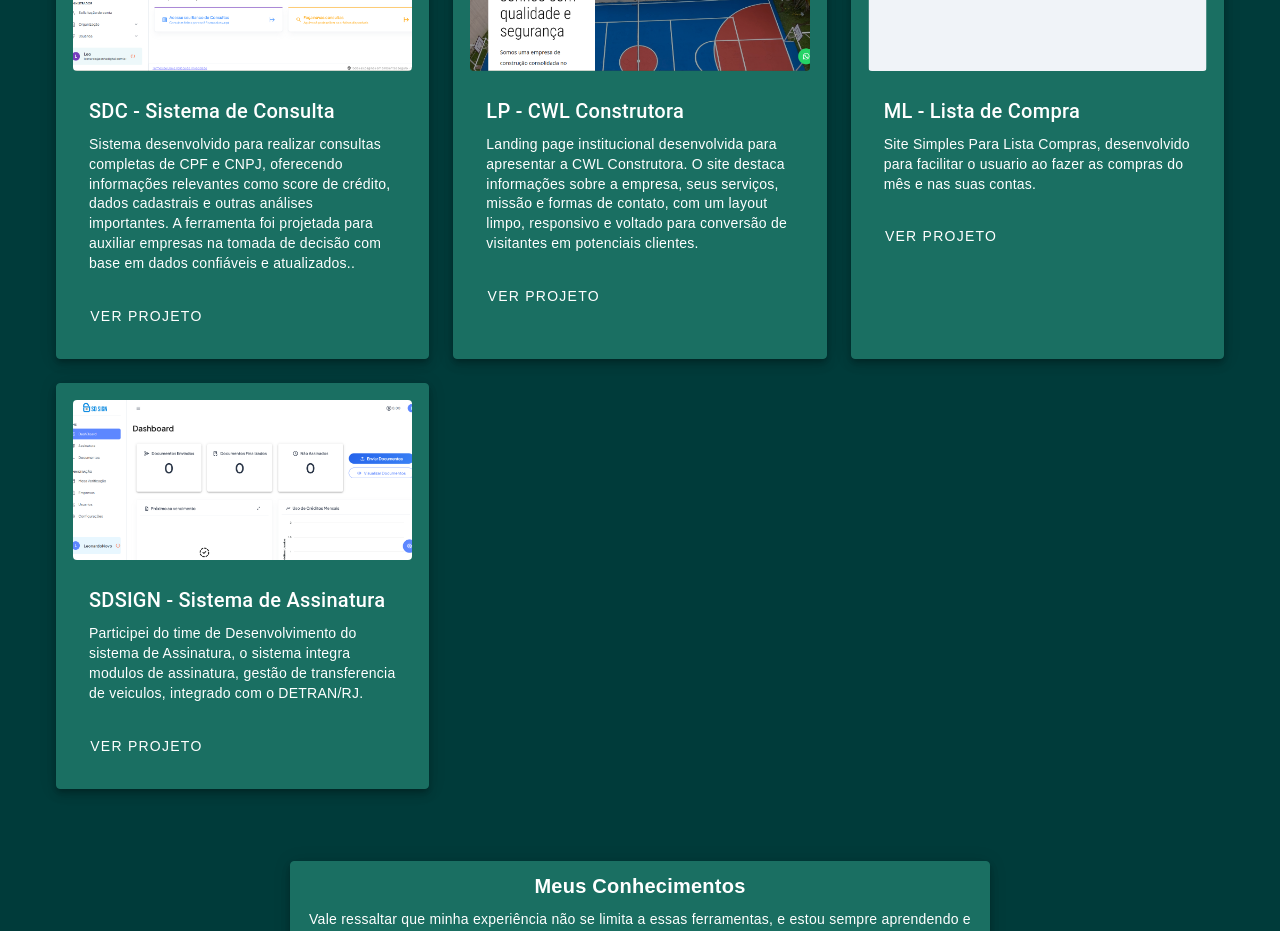
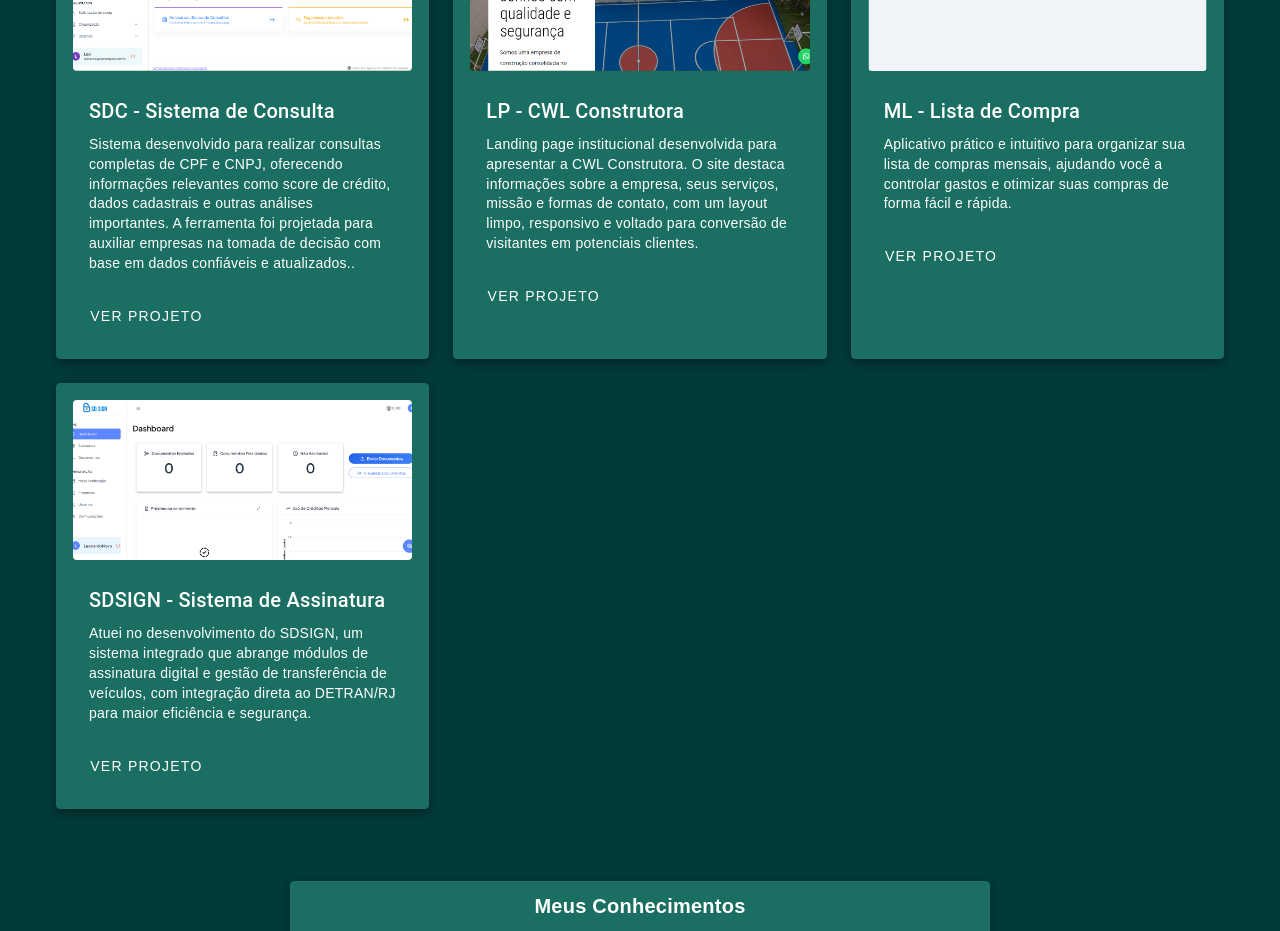
Before and after one commit to LeonardoLopesFilho/leopt, a Nuxt app: page / in a window 1280 px wide. Shown: the part 1580-2511 px from the top of the page. Built offline with nearby package versions, Linux system fonts and the light colour scheme.

Commit message:
fix/descrição de outros projetos

```diff
--- a/components/ProjetosCard.vue
+++ b/components/ProjetosCard.vue
@@ -101,14 +101,14 @@
     {
       titulo: "ML - Lista de Compra",
       descricao:
-        "Site Simples Para Lista Compras, desenvolvido para facilitar o usuario ao fazer as compras do mês e nas suas contas.",
+        "Aplicativo prático e intuitivo para organizar sua lista de compras mensais, ajudando você a controlar gastos e otimizar suas compras de forma fácil e rápida.",
       link: "https://lista-mercado-eta.vercel.app/",
       imagem: "/img/ListaMercado.png",
     },
     {
       titulo: "SDSIGN - Sistema de Assinatura",
       descricao:
-        "Participei do time de Desenvolvimento do sistema de Assinatura, o sistema integra modulos de assinatura, gestão de transferencia de veiculos, integrado com o DETRAN/RJ.",
+        "Atuei no desenvolvimento do SDSIGN, um sistema integrado que abrange módulos de assinatura digital e gestão de transferência de veículos, com integração direta ao DETRAN/RJ para maior eficiência e segurança.",
       link: "https://sdsolucoes.com.br/sdsign.html",
       imagem: "/img/sdsign.png",
     },
```
